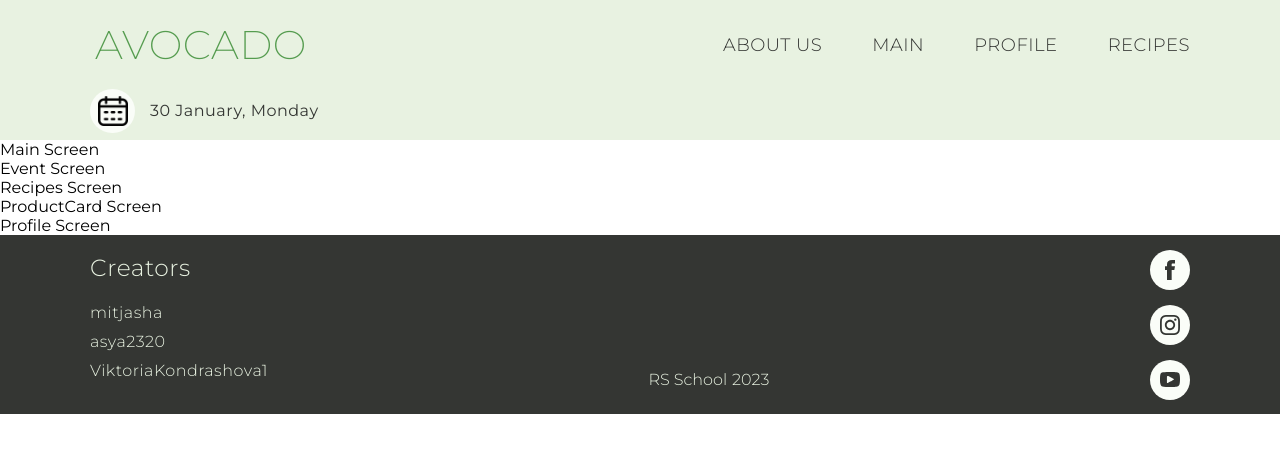
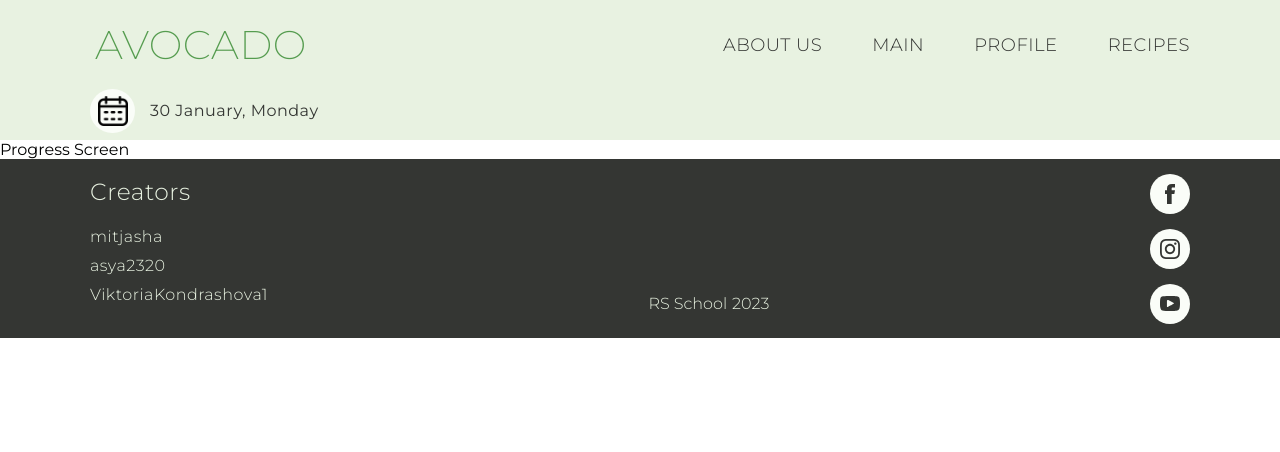
Before and after one commit to mitjasha/avocado, a React (Create React App) app: page / in a window 1280 px wide. Shown: the top 452 px of the page. Built offline with nearby package versions, Linux system fonts and the light colour scheme.

Commit message:
feat: add progress page

```diff
--- a/src/App.tsx
+++ b/src/App.tsx
@@ -1,22 +1,24 @@
 import React from "react";
 import Footer from "./containers/Footer/Footer";
 import Header from "./containers/Header/Header";
-import EventScreen from "./pages/EventScreen/EventScreen";
-import MainScreen from "./pages/MainScreen/MainScreen";
-import ProductCardScreen from "./pages/ProductCardScreen/ProductCardScreen";
-import ProfileScreen from "./pages/ProfileScreen/ProfieScreen";
-import RecipesScreen from "./pages/RecipesScreen/RecipesScreen";
+// import EventScreen from "./pages/EventScreen/EventScreen";
+// import MainScreen from "./pages/MainScreen/MainScreen";
+// import ProductCardScreen from "./pages/ProductCardScreen/ProductCardScreen";
+// import ProfileScreen from "./pages/ProfileScreen/ProfieScreen";
+import ProgressScreen from "./pages/ProgressScreen/ProgressScreen";
+// import RecipesScreen from "./pages/RecipesScreen/RecipesScreen";
 
 const App: React.FC = () => {
   return (
     <>
       <Header />
       <main className="main-app">
-        <MainScreen />
+        {/* <MainScreen />
         <EventScreen />
         <RecipesScreen />
         <ProductCardScreen />
-        <ProfileScreen />
+        <ProfileScreen /> */}
+        <ProgressScreen />
       </main>
       <Footer />
     </>
--- /dev/null
+++ b/src/pages/ProgressScreen/ProgressScreen.tsx
@@ -0,0 +1,11 @@
+import React from "react";
+import "./ProgressScreen.scss";
+
+const ProgressScreen: React.FC = () => {
+  return (
+    <div className="progress-screen">
+      <div>Progress Screen</div>
+    </div>
+  );
+};
+export default ProgressScreen;
```
Also changed, not shown: src/pages/ProgressScreen/ProgressScreen.scss (added).
